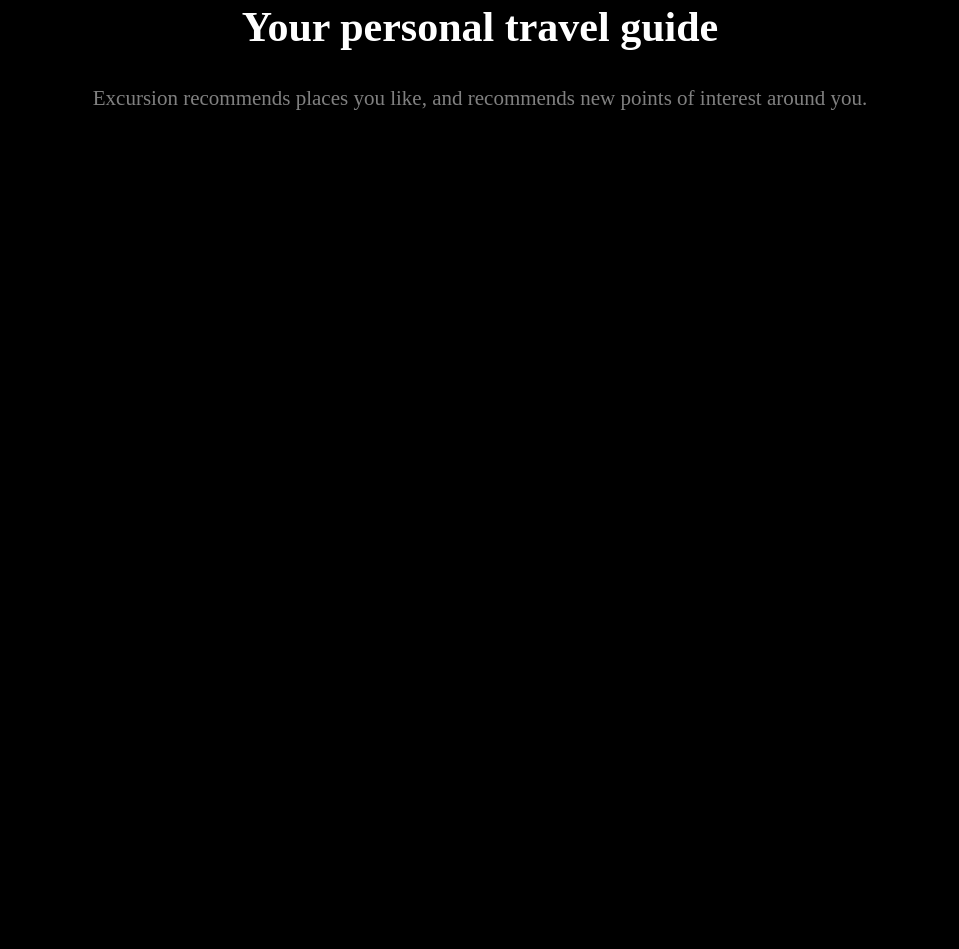
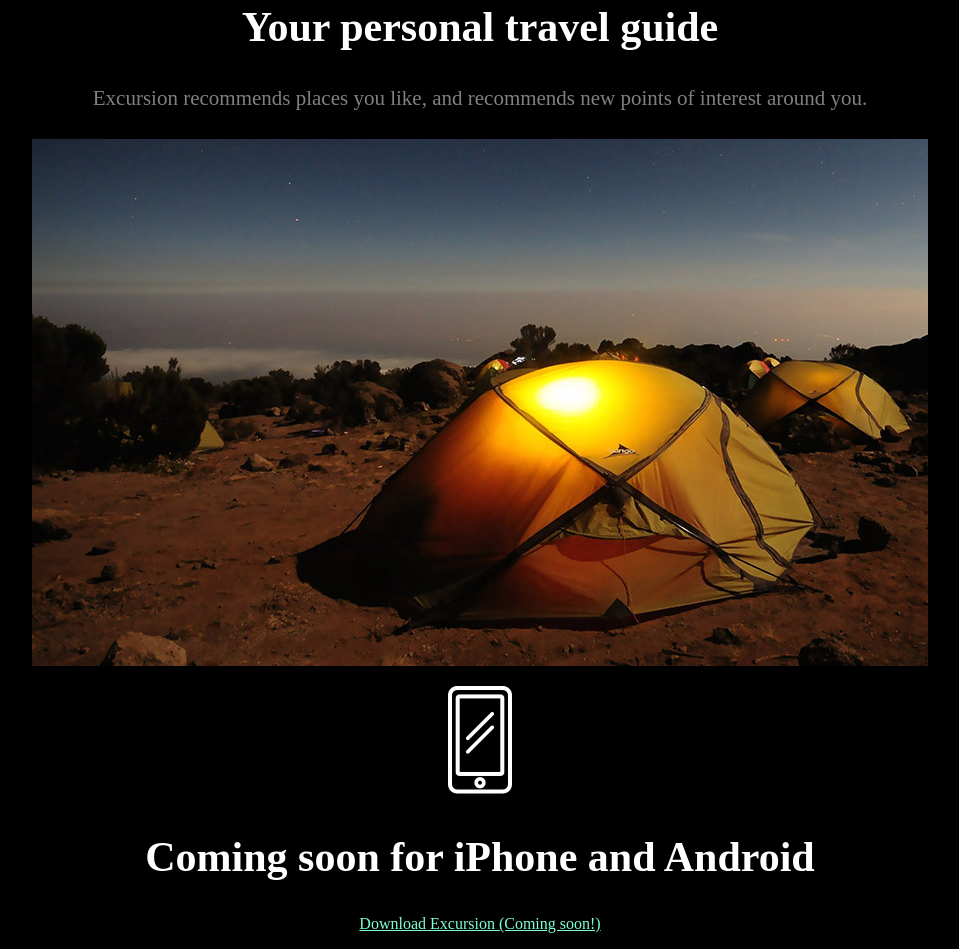
Before and after one commit to stephnfishr/excursion, a plain HTML site: page index.html in a window 1280 px wide. Shown: the part 345-1294 px from the top of the page, without its empty margins (160-1119 px from the left). Before the commit the page ends 800 px from the top, so only its background shows below. Drawn offline with Linux system fonts and the light colour scheme.

```diff
--- a/index.html
+++ b/index.html
@@ -14,6 +14,9 @@
     </video>
     <h2 class="header--secondary">Your personal travel guide</h2>
     <h4 class="header--subheader">Excursion recommends places you like, and recommends new points of interest around you.</h4>
-
+    <p><img src="resources/images/camp.jpg"></p>
+    <p><img src="resources/images/phone.png"></p>
+    <h2 class="header--secondary">Coming soon for iPhone and Android</h2>
+    <p><a class ="link--cta" href="#">Download Excursion (Coming soon!)</a></p>
   </body>
 </html>
```
